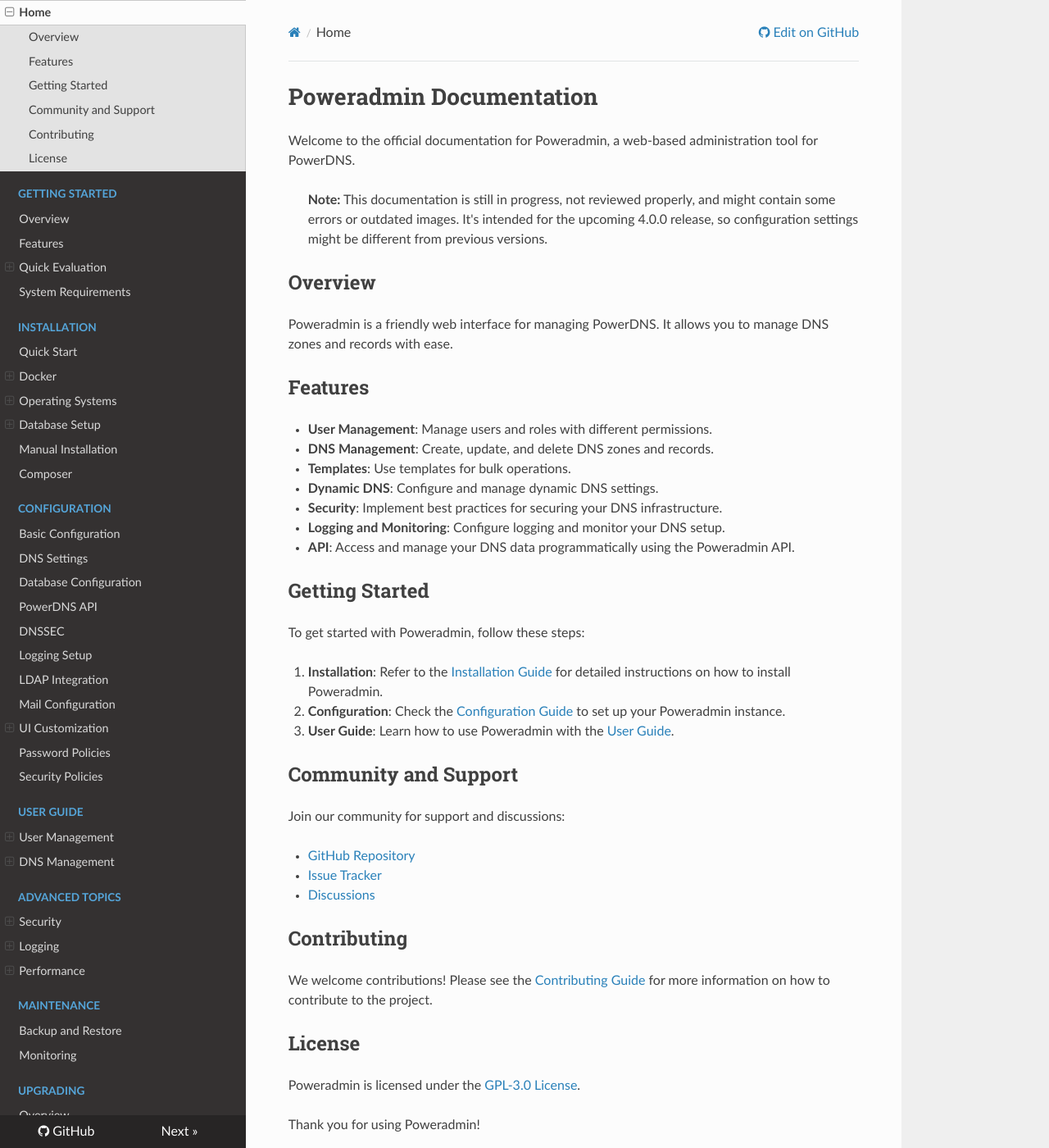
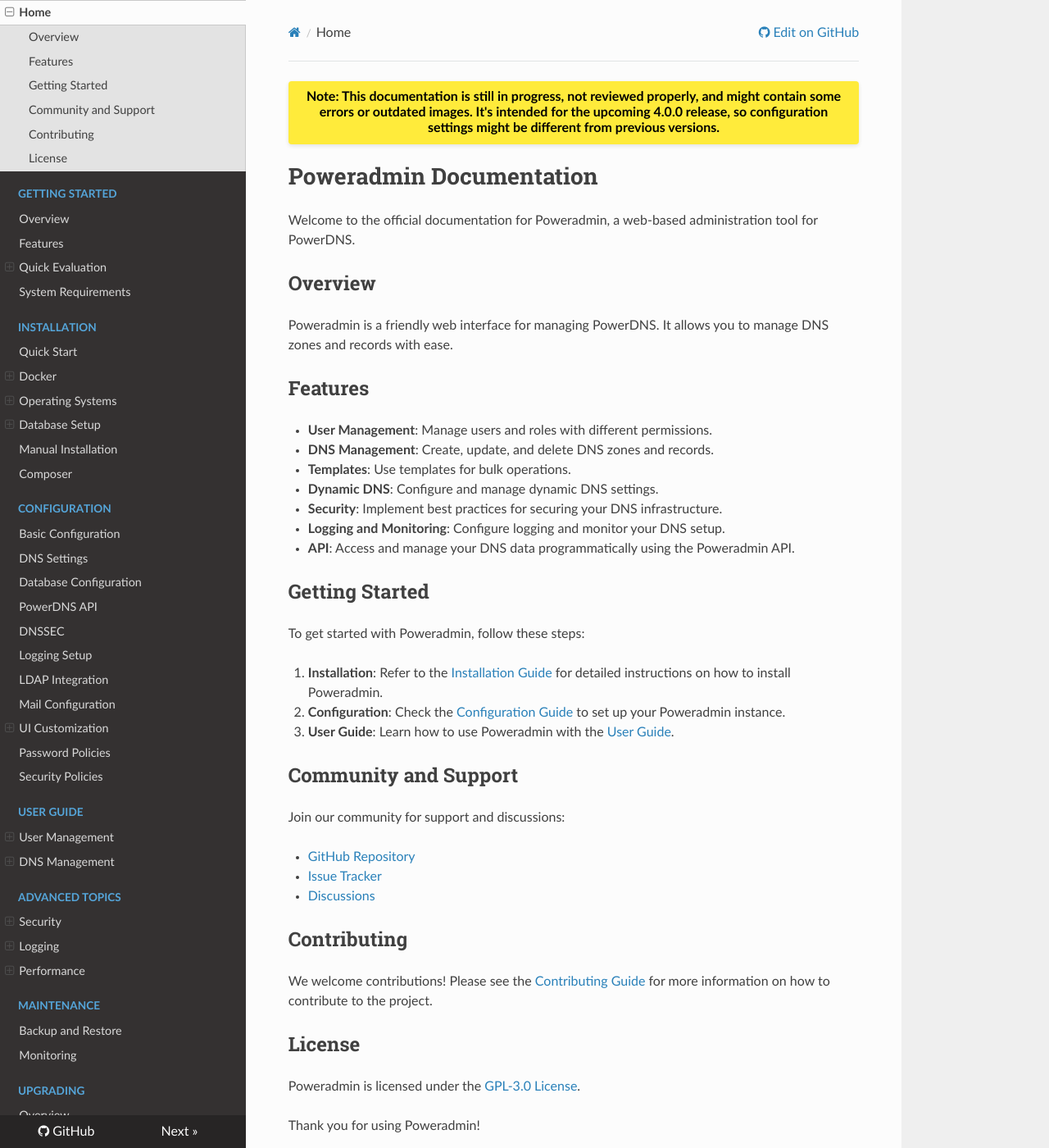
Before and after one commit to poweradmin/poweradmin-docs, an MkDocs documentation site: the page built from docs/index.md, in a window 1280 px wide and 1400 px high. Shown: the whole window at 82% size. Built offline with MkDocs 1.6.1, drawn with Linux system fonts in a browser that asks for light colours; nearby versions of some CDN libraries.

Commit message:
chore: add global note

```diff
--- /dev/null
+++ b/docs/css/extra.css
@@ -0,0 +1,11 @@
+.announcement {
+  padding: 10px 15px;
+  background-color: #ffeb3b;
+  color: #000;
+  font-weight: bold;
+  margin-bottom: 20px;
+  text-align: center;
+  font-size: 16px;
+  border-radius: 4px;
+  box-shadow: 0 2px 5px rgba(0,0,0,0.1);
+}
--- a/mkdocs.yml
+++ b/mkdocs.yml
@@ -17,6 +17,13 @@
     - search.highlight
   extra:
     - screenshots
+  custom_dir: overrides
+
+extra_css:
+  - css/extra.css
+
+extra:
+  announcement: "Note: This documentation is still in progress, not reviewed properly, and might contain some errors or outdated images. It's intended for the upcoming 4.0.0 release, so configuration settings might be different from previous versions."
 
 validation:
   links:
--- /dev/null
+++ b/overrides/main.html
@@ -0,0 +1,8 @@
+{% extends "base.html" %}
+
+{% block content %}
+  <div class="announcement">
+    {{ config.extra.announcement }}
+  </div>
+  {{ super() }}
+{% endblock %}
```
Also changed, not shown: docs/index.md (+0 -2 lines).
